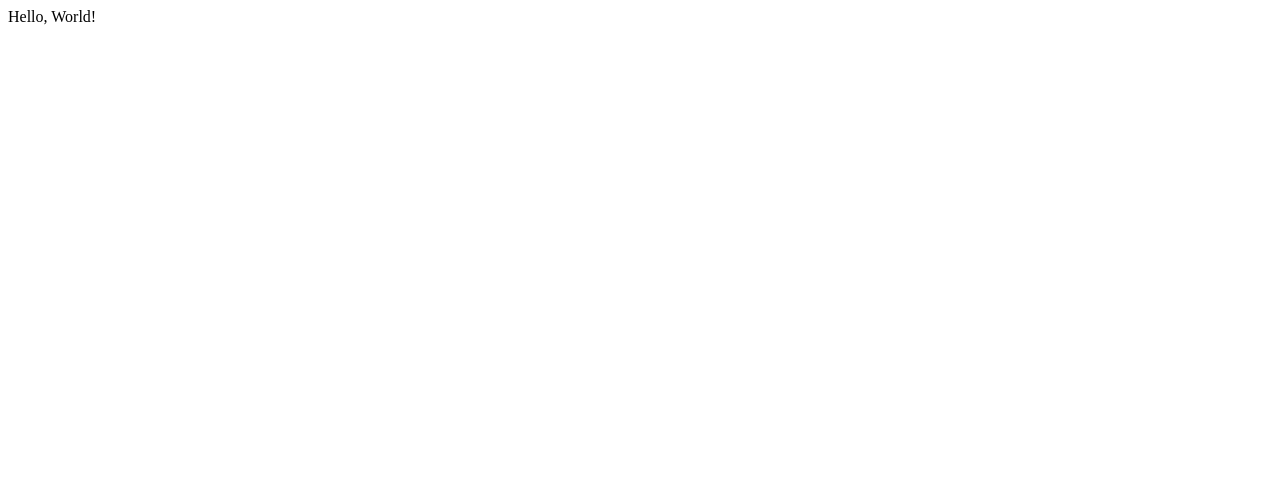
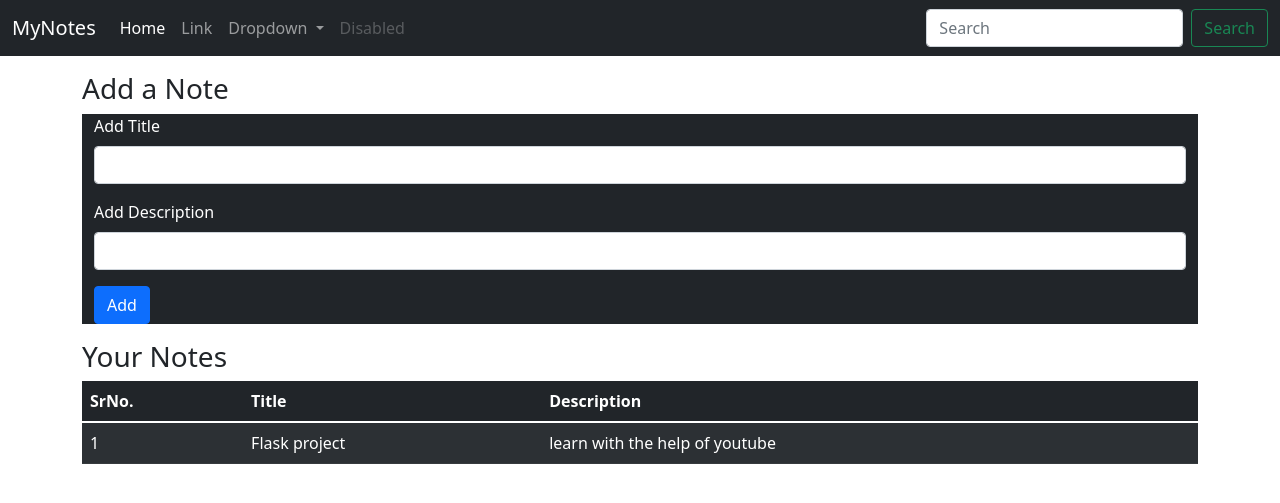
Before and after one commit to jeeljadawala/Flask, a Flask app: page / in a window 1280 px wide. Before the commit the part shown is almost empty. Shown: the top 503 px of the page. Run offline with Flask 2, Linux system fonts and the light colour scheme.

Commit message:
added database code

```diff
--- a/app.py
+++ b/app.py
@@ -1,10 +1,27 @@
 from flask import Flask, render_template
+from flask_sqlalchemy import  SQLAlchemy
+from datetime import datetime
 
 app = Flask(__name__)
+app.config['SQLALCHEMY_DATABASE_URI'] =  "sqlite:///notes.db" #"mysql://root@localhost/notes"
+app.config['SQLALCHEMY_TRACK_MODIFICATIONS'] ='False' # to suppress warnings
+db=SQLAlchemy(app)
+
+#create model
+class Notes(db.Model):
+    srNo = db.Column(db.Integer, primary_key=True)
+    title= db.Column(db.String(200), nullable = False)
+    desc = db.Column(db.String(500))
+    date_created = db.Column(db.DateTime,default = datetime.utcnow)
+
+    def __repr__(self) -> str:
+        return f"{self.title}"
+
 
 @app.route("/")
 def hello_world():
-    return "<p>Hello, World!</p>"
+    #return "<p>Hello, World!</p>"
+    return render_template("index.html")
 
 @app.route("/products")
 def products():
--- a/templates/index.html
+++ b/templates/index.html
@@ -1,12 +1,119 @@
-<!DOCTYPE html>
+<!doctype html>
 <html lang="en">
+
 <head>
-    <meta charset="UTF-8">
-    <meta http-equiv="X-UA-Compatible" content="IE=edge">
-    <meta name="viewport" content="width=device-width, initial-scale=1.0">
-    <title>Document</title>
+    <!-- Required meta tags -->
+    <meta charset="utf-8">
+    <meta name="viewport" content="width=device-width, initial-scale=1">
+
+    <!-- Bootstrap CSS -->
+    <link href="https://cdn.jsdelivr.net/npm/bootstrap@5.1.3/dist/css/bootstrap.min.css" rel="stylesheet"
+        integrity="sha384-1BmE4kWBq78iYhFldvKuhfTAU6auU8tT94WrHftjDbrCEXSU1oBoqyl2QvZ6jIW3" crossorigin="anonymous">
+
+    <title>index</title>
 </head>
+
 <body>
-    this is html page
+    <nav class="navbar navbar-expand-lg navbar-dark bg-dark">
+        <div class="container-fluid">
+            <a class="navbar-brand" href="#">MyNotes</a>
+            <button class="navbar-toggler" type="button" data-bs-toggle="collapse"
+                data-bs-target="#navbarSupportedContent" aria-controls="navbarSupportedContent" aria-expanded="false"
+                aria-label="Toggle navigation">
+                <span class="navbar-toggler-icon"></span>
+            </button>
+            <div class="collapse navbar-collapse" id="navbarSupportedContent">
+                <ul class="navbar-nav me-auto mb-2 mb-lg-0">
+                    <li class="nav-item">
+                        <a class="nav-link active" aria-current="page" href="#">Home</a>
+                    </li>
+                    <li class="nav-item">
+                        <a class="nav-link" href="#">Link</a>
+                    </li>
+                    <li class="nav-item dropdown">
+                        <a class="nav-link dropdown-toggle" href="#" id="navbarDropdown" role="button"
+                            data-bs-toggle="dropdown" aria-expanded="false">
+                            Dropdown
+                        </a>
+                        <ul class="dropdown-menu" aria-labelledby="navbarDropdown">
+                            <li><a class="dropdown-item" href="#">Action</a></li>
+                            <li><a class="dropdown-item" href="#">Another action</a></li>
+                            <li>
+                                <hr class="dropdown-divider">
+                            </li>
+                            <li><a class="dropdown-item" href="#">Something else here</a></li>
+                        </ul>
+                    </li>
+                    <li class="nav-item">
+                        <a class="nav-link disabled">Disabled</a>
+                    </li>
+                </ul>
+                <form class="d-flex">
+                    <input class="form-control me-2" type="search" placeholder="Search" aria-label="Search">
+                    <button class="btn btn-outline-success" type="submit">Search</button>
+                </form>
+            </div>
+        </div>
+    </nav>
+
+ <!--form login-->
+
+     <div class="container my-3 ">
+        <h3>Add a Note</h3>
+        <div class="container bg-dark text-white">
+        <form>
+            <div class="mb-3 my-2">
+                <label for="title" class="form-label">Add Title</label>
+                <input type="text" class="form-control" id="title" aria-describedby="emailHelp">
+            </div>
+            <div class="mb-3">
+                <label for="description" class="form-label">Add Description</label>
+                <input type="text" class="form-control" id="description">
+            </div>
+
+            <button type="submit" class="btn btn-primary">Add</button>
+
+        </form>
+    </div>
+    </div>
+
+    <!--table-->
+    <div class="container my-3">
+        <h3>Your Notes</h3>
+        <table class="table table-dark table-striped">
+          <thead>
+            <tr>
+              <th>SrNo.</th>
+              <th>Title</th>
+              <th>Description</th>
+            </tr>
+          </thead>
+          <tbody>
+            <tr>
+              <td>1</td>
+              <td>Flask project</td>
+              <td>learn with the help of youtube</td>
+            </tr>
+
+
+          </tbody>
+        </table>
+
+      </div>
+
+
+    <!-- Optional JavaScript; choose one of the two! -->
+
+    <!-- Option 1: Bootstrap Bundle with Popper -->
+    <script src="https://cdn.jsdelivr.net/npm/bootstrap@5.1.3/dist/js/bootstrap.bundle.min.js"
+        integrity="sha384-ka7Sk0Gln4gmtz2MlQnikT1wXgYsOg+OMhuP+IlRH9sENBO0LRn5q+8nbTov4+1p"
+        crossorigin="anonymous"></script>
+
+    <!-- Option 2: Separate Popper and Bootstrap JS -->
+    <!--
+    <script src="https://cdn.jsdelivr.net/npm/@popperjs/core@2.10.2/dist/umd/popper.min.js" integrity="sha384-7+zCNj/IqJ95wo16oMtfsKbZ9ccEh31eOz1HGyDuCQ6wgnyJNSYdrPa03rtR1zdB" crossorigin="anonymous"></script>
+    <script src="https://cdn.jsdelivr.net/npm/bootstrap@5.1.3/dist/js/bootstrap.min.js" integrity="sha384-QJHtvGhmr9XOIpI6YVutG+2QOK9T+ZnN4kzFN1RtK3zEFEIsxhlmWl5/YESvpZ13" crossorigin="anonymous"></script>
+    -->
 </body>
+
 </html>
```
Also changed, not shown: notes.db (added), 2 other files.
